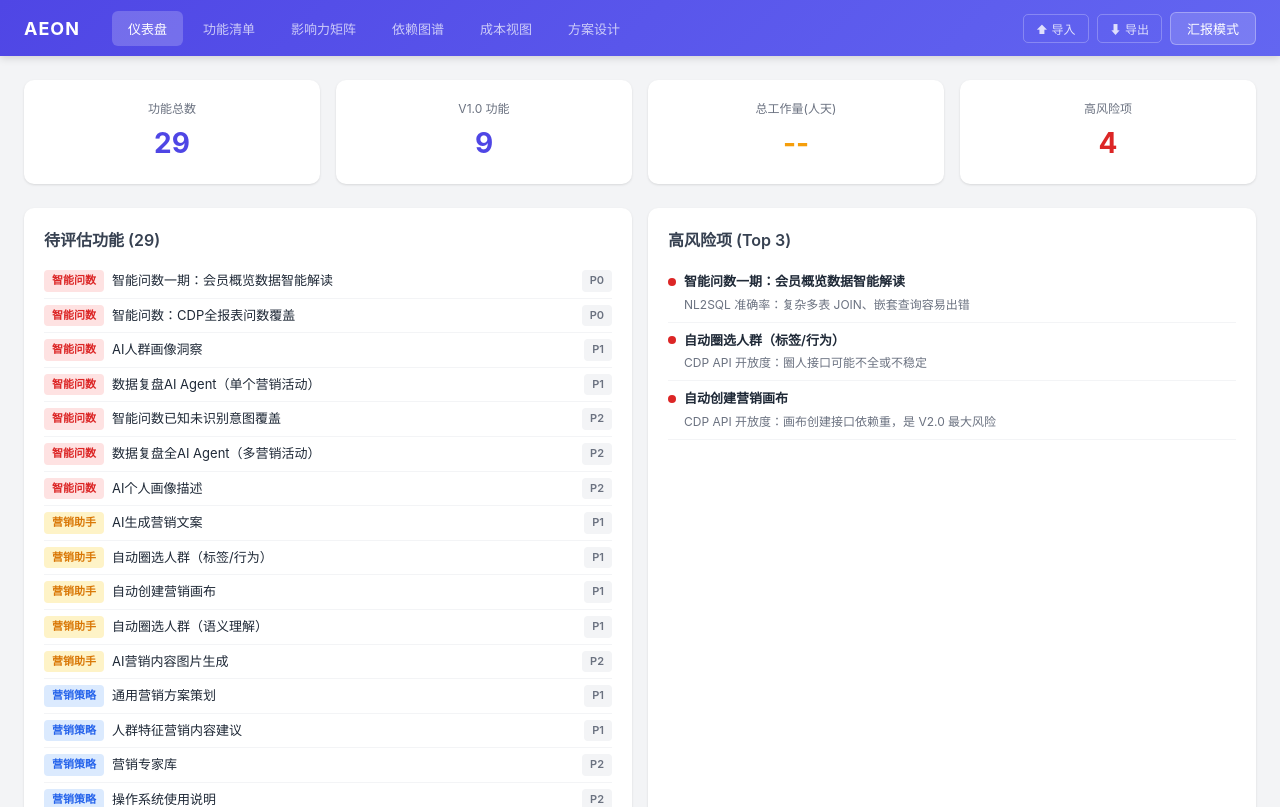
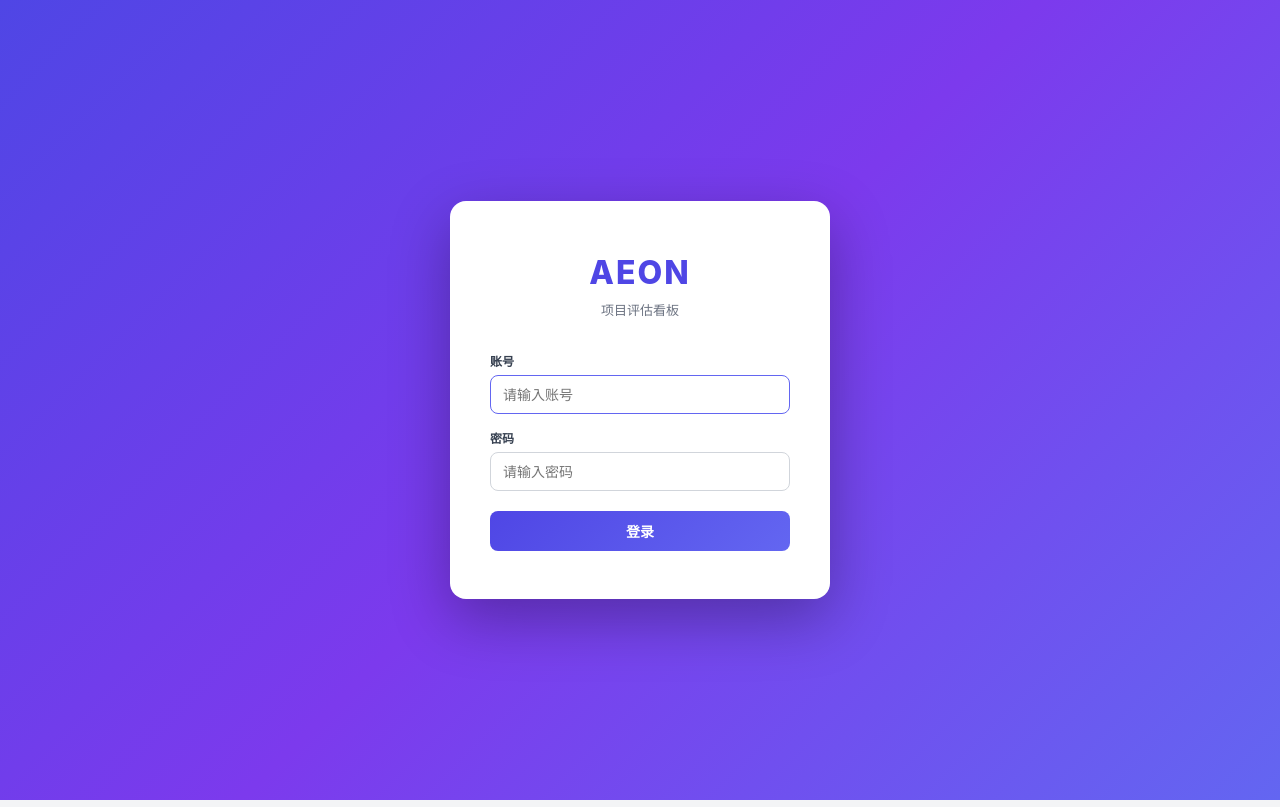
Before and after one commit to zaz8848/project-eval-dashboard, a React (Vite) app in the folder eval-v3/: page / in a window 1280 px wide. Shown: the top 807 px of the page. Built offline with nearby package versions, Linux system fonts and the light colour scheme.

Commit message:
feat: add person-days (headcount x days) + login page

```diff
--- a/eval-v3/src/App.jsx
+++ b/eval-v3/src/App.jsx
@@ -7,6 +7,7 @@ import DependencyGraph from './components/DependencyGraph';
 import CostView from './components/CostView';
 import PlanDesign from './components/PlanDesign';
 import PresentationMode from './components/PresentationMode';
+import Login from './components/Login';
 import { useStore } from './store';
 import './App.css';
 
@@ -22,7 +23,10 @@ const TABS = [
 export default function App() {
     const [tab, setTab] = useState('dashboard');
     const [showPresentation, setShowPresentation] = useState(false);
+    const [authed, setAuthed] = useState(() => sessionStorage.getItem('aeon-auth') === '1');
     const { exportState, importState } = useStore();
+
+    if (!authed) return <Login onLogin={() => setAuthed(true)} />;
 
     return (
         <div className="app-root">
--- /dev/null
+++ b/eval-v3/src/components/Login.jsx
@@ -0,0 +1,80 @@
+import { useState } from 'react';
+
+export default function Login({ onLogin }) {
+    const [username, setUsername] = useState('');
+    const [password, setPassword] = useState('');
+    const [error, setError] = useState('');
+    const [loading, setLoading] = useState(false);
+
+    const handleSubmit = (e) => {
+        e.preventDefault();
+        setLoading(true);
+        setError('');
+        setTimeout(() => {
+            if (username === 'admin' && password === 'admin') {
+                sessionStorage.setItem('aeon-auth', '1');
+                onLogin();
+            } else {
+                setError('\u8d26\u53f7\u6216\u5bc6\u7801\u9519\u8bef');
+            }
+            setLoading(false);
+        }, 400);
+    };
+
+    return (
+        <div style={{
+            minHeight: '100vh',
+            background: 'linear-gradient(135deg, #4F46E5 0%, #7C3AED 50%, #6366F1 100%)',
+            display: 'flex', alignItems: 'center', justifyContent: 'center',
+        }}>
+            <div style={{
+                background: '#fff', borderRadius: 16, padding: '48px 40px', width: 380,
+                boxShadow: '0 20px 60px rgba(0,0,0,0.3)',
+            }}>
+                <div style={{ textAlign: 'center', marginBottom: 32 }}>
+                    <div style={{ fontSize: 32, fontWeight: 800, color: '#4F46E5', letterSpacing: 2 }}>AEON</div>
+                    <div style={{ fontSize: 13, color: '#6B7280', marginTop: 4 }}>{"\u9879\u76ee\u8bc4\u4f30\u770b\u677f"}</div>
+                </div>
+                <form onSubmit={handleSubmit}>
+                    <div style={{ marginBottom: 16 }}>
+                        <label style={{ fontSize: 12, fontWeight: 600, color: '#374151', display: 'block', marginBottom: 4 }}>{"\u8d26\u53f7"}</label>
+                        <input
+                            value={username} onChange={e => setUsername(e.target.value)}
+                            placeholder={"\u8bf7\u8f93\u5165\u8d26\u53f7"}
+                            autoFocus
+                            style={{
+                                width: '100%', padding: '10px 12px', border: '1px solid #D1D5DB', borderRadius: 8,
+                                fontSize: 14, outline: 'none', transition: 'border 0.2s',
+                                boxSizing: 'border-box',
+                            }}
+                            onFocus={e => e.target.style.borderColor = '#6366F1'}
+                            onBlur={e => e.target.style.borderColor = '#D1D5DB'}
+                        />
+                    </div>
+                    <div style={{ marginBottom: 20 }}>
+                        <label style={{ fontSize: 12, fontWeight: 600, color: '#374151', display: 'block', marginBottom: 4 }}>{"\u5bc6\u7801"}</label>
+                        <input
+                            type="password" value={password} onChange={e => setPassword(e.target.value)}
+                            placeholder={"\u8bf7\u8f93\u5165\u5bc6\u7801"}
+                            style={{
+                                width: '100%', padding: '10px 12px', border: '1px solid #D1D5DB', borderRadius: 8,
+                                fontSize: 14, outline: 'none', transition: 'border 0.2s',
+                                boxSizing: 'border-box',
+                            }}
+                            onFocus={e => e.target.style.borderColor = '#6366F1'}
+                            onBlur={e => e.target.style.borderColor = '#D1D5DB'}
+                        />
+                    </div>
+                    {error && <div style={{ color: '#DC2626', fontSize: 12, marginBottom: 12, textAlign: 'center' }}>{error}</div>}
+                    <button type="submit" disabled={loading} style={{
+                        width: '100%', padding: '10px 0', background: loading ? '#9CA3AF' : 'linear-gradient(135deg, #4F46E5, #6366F1)',
+                        color: '#fff', border: 'none', borderRadius: 8, fontSize: 14, fontWeight: 600,
+                        cursor: loading ? 'not-allowed' : 'pointer', transition: 'all 0.2s',
+                    }}>
+                        {loading ? "\u767b\u5f55\u4e2d..." : "\u767b\u5f55"}
+                    </button>
+                </form>
+            </div>
+        </div>
+    );
+}
--- a/eval-v3/src/components/PlanDesign.jsx
+++ b/eval-v3/src/components/PlanDesign.jsx
@@ -173,7 +173,7 @@ function PlanHeroSlide({ plan, features, onUpdateTask, onUpdateFeature, onUpdate
             }}>
                 <span style={{ fontSize: 10, fontWeight: 500, color: '#374151', whiteSpace: 'nowrap' }}>{t.name}</span>
                 <span style={{ fontSize: 9, color: '#9CA3AF', marginLeft: 4, whiteSpace: 'nowrap' }}>{startLabel}</span>
-                <span style={{ marginLeft: 'auto', fontSize: 9, color: color, paddingRight: 4, flexShrink: 0, fontWeight: 600 }}>{t.days + 'd'}</span>
+                <span style={{ marginLeft: 'auto', fontSize: 9, color: color, paddingRight: 4, flexShrink: 0, fontWeight: 600 }}>{(t.headcount || 1) + '\u00D7' + t.days + '=' + ((t.headcount || 1) * t.days) + '\u4eba\u5929'}</span>
             </div>
         </div>
     );
@@ -186,7 +186,10 @@ function PlanHeroSlide({ plan, features, onUpdateTask, onUpdateFeature, onUpdate
                     <div style={{ fontSize: 18, fontWeight: 700, color: '#111827' }}>
                         {plan.name}
                         <span style={{ marginLeft: 12, fontSize: 13, fontWeight: 600, color: '#6366F1' }}>
-                            {'工期 ' + calendarDays + ' 天'}
+                            {'\u5de5\u671f ' + calendarDays + ' \u5929'}
+                        </span>
+                        <span style={{ marginLeft: 8, fontSize: 13, fontWeight: 600, color: '#F59E0B' }}>
+                            {'\u5408\u8ba1 ' + displayTasks.reduce((s, t) => s + (t.days || 0) * (t.headcount || 1), 0) + ' \u4eba\u5929'}
                         </span>
                     </div>
                     <div style={{ fontSize: 12, color: '#6B7280', marginTop: 2 }}>{plan.strategy}</div>
@@ -440,11 +443,19 @@ function PlanHeroSlide({ plan, features, onUpdateTask, onUpdateFeature, onUpdate
                                         <input type="date" value={t.start} style={{ display: 'block', width: '100%', border: '1px solid #E5E7EB', borderRadius: 4, padding: '4px 4px', fontSize: 11, marginTop: 2 }}
                                             onChange={e => onUpdateTask(idx, 'start', e.target.value)} />
                                     </label>
-                                    <label style={{ fontSize: 10, color: '#6B7280', width: 60 }}>
-                                        天数
+                                    <label style={{ fontSize: 10, color: '#6B7280', width: 50 }}>
+                                        {"\u5929\u6570"}
                                         <input type="number" value={t.days} min={1} style={{ display: 'block', width: '100%', border: '1px solid #E5E7EB', borderRadius: 4, padding: '4px 4px', fontSize: 11, textAlign: 'center', marginTop: 2 }}
                                             onChange={e => onUpdateTask(idx, 'days', parseInt(e.target.value) || 1)} />
                                     </label>
+                                    <label style={{ fontSize: 10, color: '#6B7280', width: 50 }}>
+                                        {"\u4eba\u6570"}
+                                        <input type="number" value={t.headcount || 1} min={1} style={{ display: 'block', width: '100%', border: '1px solid #E5E7EB', borderRadius: 4, padding: '4px 4px', fontSize: 11, textAlign: 'center', marginTop: 2 }}
+                                            onChange={e => onUpdateTask(idx, 'headcount', parseInt(e.target.value) || 1)} />
+                                    </label>
+                                </div>
+                                <div style={{ fontSize: 10, color: '#6366F1', fontWeight: 600, textAlign: 'right' }}>
+                                    {'= ' + ((t.headcount || 1) * t.days) + ' \u4eba\u5929'}
                                 </div>
                             </div>
                             <div style={{ display: 'flex', gap: 6, marginTop: 8 }}>
```
